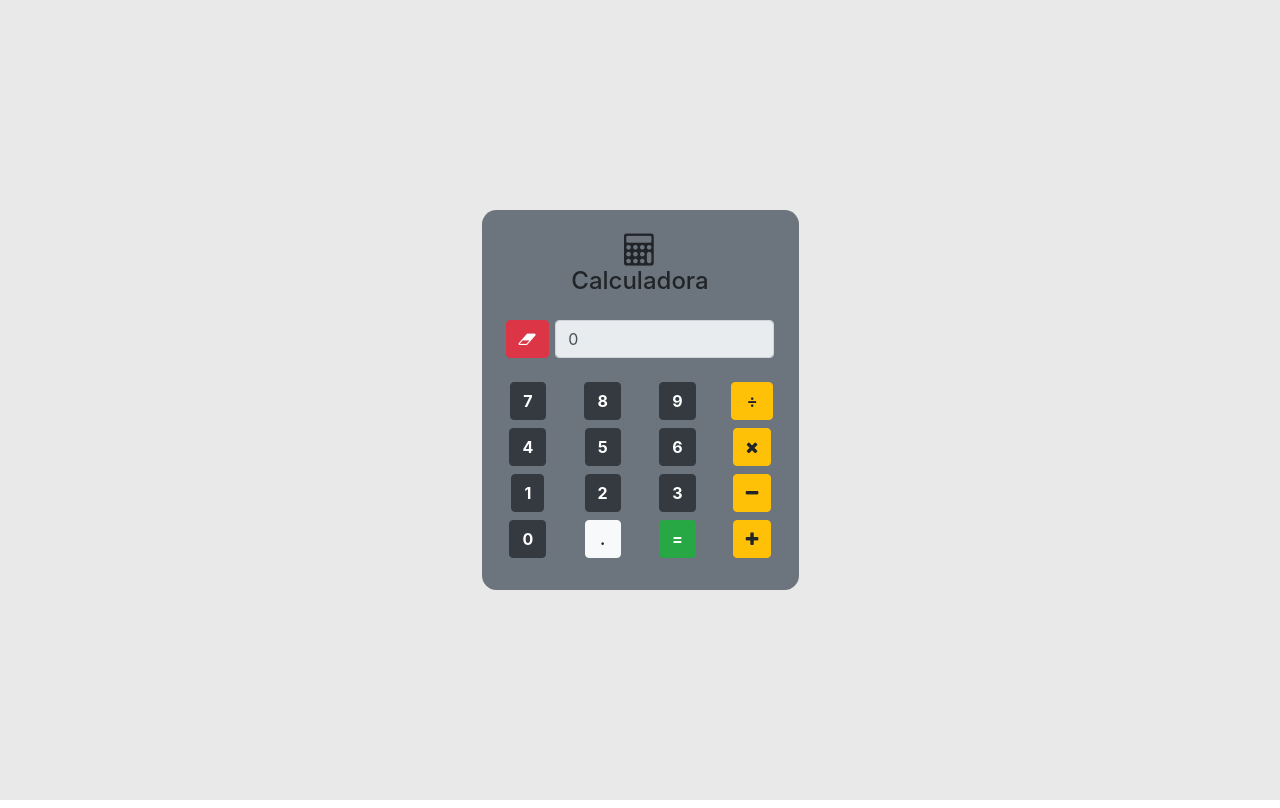
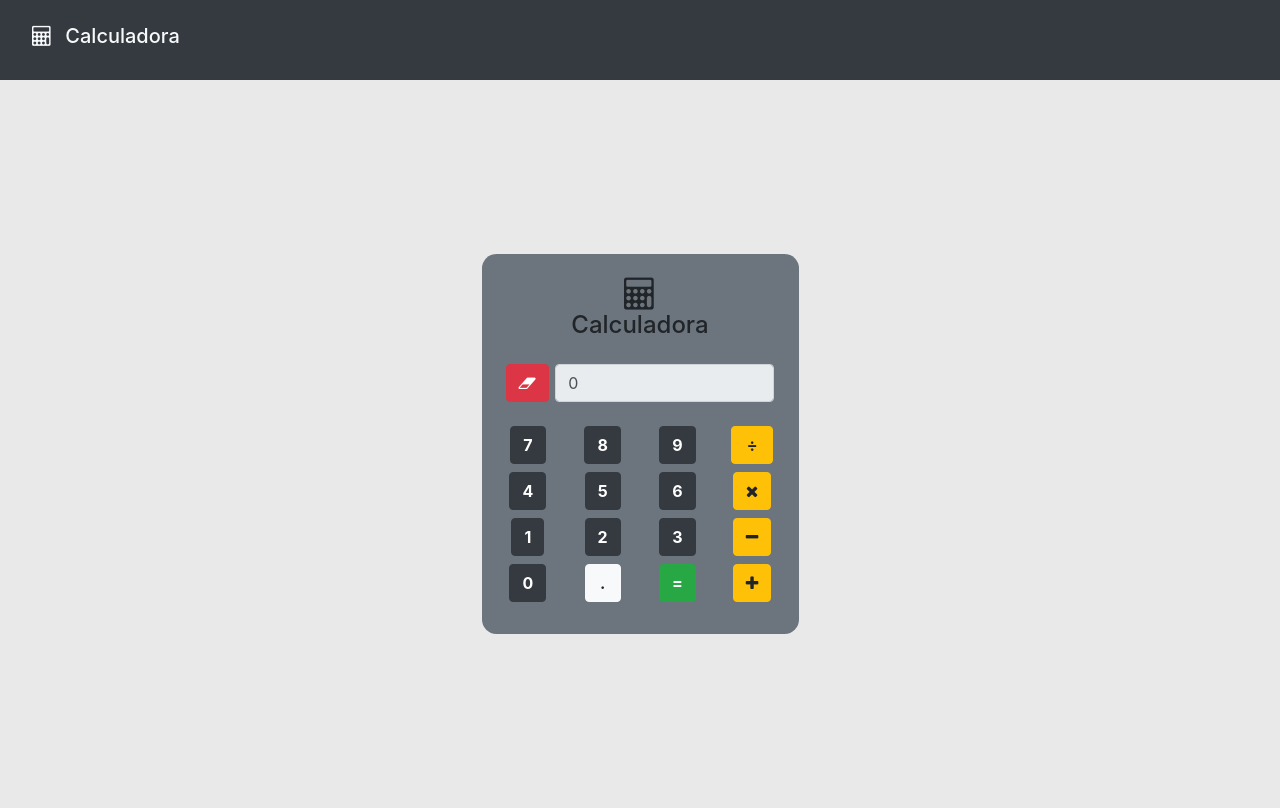
Before and after one commit to TCC-Chaos-Engineering/calculadora, an Angular app: page / in a window 1280 px wide. Built offline with nearby package versions, Linux system fonts and the light colour scheme.

Commit message:
Adiciona nav

```diff
--- a/src/app/app.component.html
+++ b/src/app/app.component.html
@@ -1,6 +1,4 @@
-<!-- <nav class="navbar navbar-dark bg-dark">
-    <a href="#" class="text-light">
-        <h5 class="p-3">Calculadora</h5>
-    </a>
-</nav> -->
+<nav class="navbar navbar-dark bg-dark">
+  <h5 class="text-light p-3"><i class="fa fa-calculator mr-2"></i> Calculadora</h5>
+</nav>
 <app-calculadora></app-calculadora>
--- a/src/app/calculadora/components/calculadora.component.css
+++ b/src/app/calculadora/components/calculadora.component.css
@@ -4,7 +4,7 @@
     flex-direction: row;
     flex-wrap: wrap;
     justify-content: center;
-    height: 100vh;
+    height: 91vh;
     background-color: #e9e9e9;
 }
 
```
Also changed, not shown: 1 other file (tests, documents, lock files or other folders).
